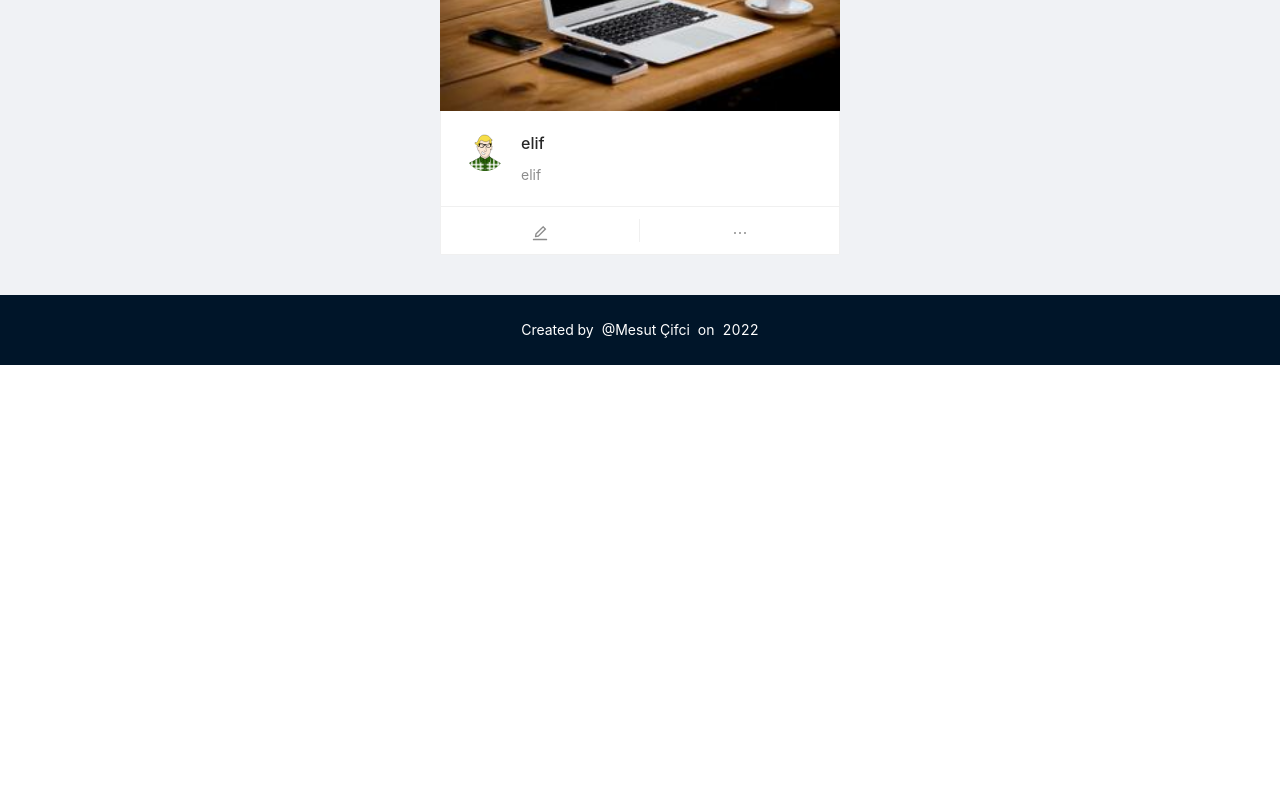
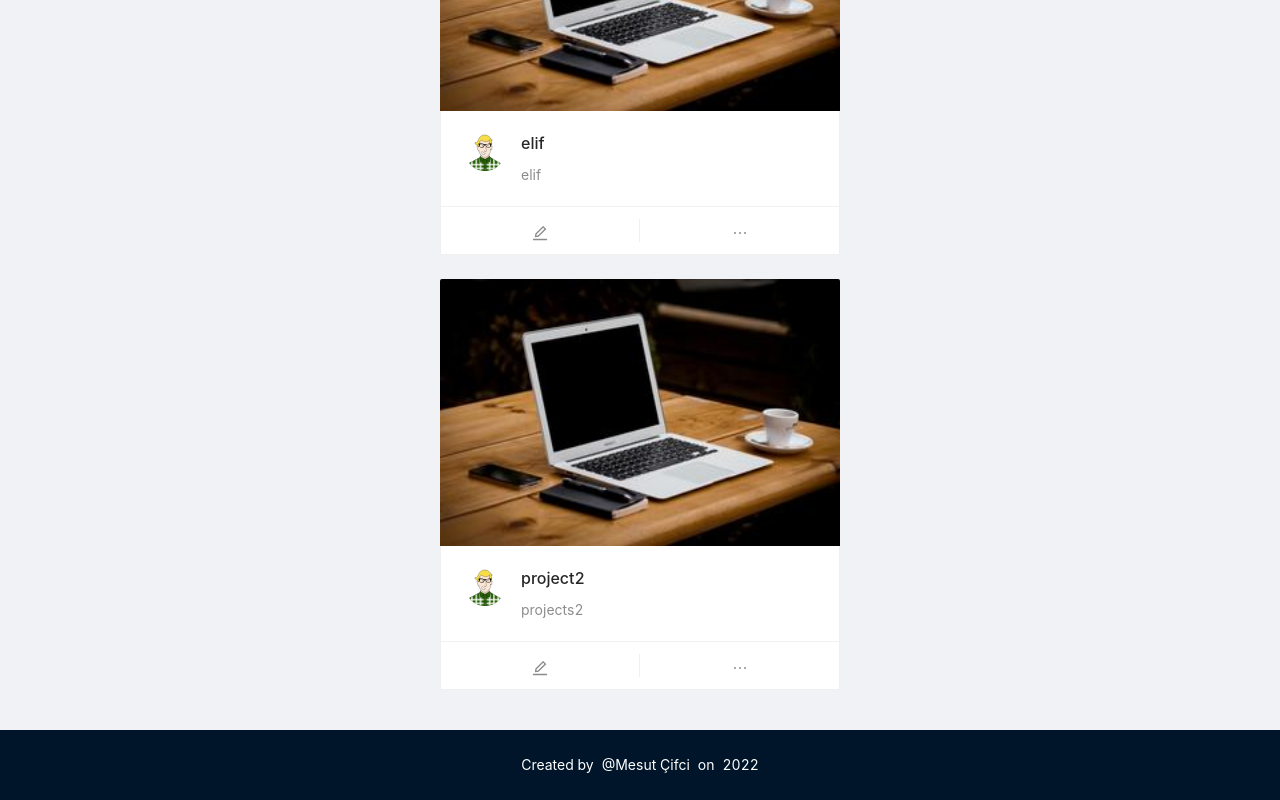
Before and after one commit to mesutcifci/React-Projects, a React (Create React App) app in the folder social-media-app/: page / in a window 1280 px wide. Shown: the part 1564-2364 px from the top of the page. Before the commit the page ends 1929 px from the top, so only its background shows below. Built offline with nearby package versions, Linux system fonts and the light colour scheme; data requests are answered from the project's data file.

Commit message:
getPostsByUsername query created

```diff
--- a/social-media-app/db.json
+++ b/social-media-app/db.json
@@ -61,6 +61,14 @@
       "createdAt": "2022-03-27T20:20:21.952Z",
       "updatedAt": "2022-03-27T20:20:21.952Z",
       "id": 4
+    },
+    {
+      "owner": "user3",
+      "title": "project2",
+      "body": "projects2",
+      "createdAt": "2022-03-28T09:44:47.234Z",
+      "updatedAt": "2022-03-28T09:44:47.234Z",
+      "id": 5
     }
   ]
 }
--- a/social-media-app/src/pages/Home/index.tsx
+++ b/social-media-app/src/pages/Home/index.tsx
@@ -1,11 +1,23 @@
+import { useEffect } from "react";
+
+import { useDispatch, useSelector } from "react-redux";
 import { useDeletePostMutation, useGetPostsQuery } from "../../services/api";
-import Layout, { Content } from "antd/lib/layout/layout";
+import { postsActions, RootState } from "../../store";
+
 import PostCardRenderer from "../../components/PostCardRenderer";
-import { Spin } from "antd";
+import { Spin, Layout } from "antd";
 
 const Home = () => {
-  const { data: posts, isLoading: loadingForPosts } = useGetPostsQuery();
+  const dispatch = useDispatch();
+  const { data: postsQueryResult, isLoading: loadingForPosts } = useGetPostsQuery();
   const [deletePost] = useDeletePostMutation();
+  const posts = useSelector<RootState, any>((state) => state.postsSlice.posts);
+
+  useEffect(() => {
+    if (!loadingForPosts) {
+      dispatch(postsActions.setPosts(postsQueryResult));
+    }
+  }, [postsQueryResult]);
 
   if (loadingForPosts) {
     return (
@@ -19,9 +31,9 @@ const Home = () => {
 
   return (
     <Layout className="py-10 flex items-center !shrink-0">
-      <Content className="grid gap-6">
-        <PostCardRenderer posts={posts || []} />
-      </Content>
+      <Layout.Content className="grid gap-6">
+        <PostCardRenderer posts={ posts || []} />
+      </Layout.Content>
     </Layout>
   );
 };
--- a/social-media-app/src/pages/Profile/index.tsx
+++ b/social-media-app/src/pages/Profile/index.tsx
@@ -1,12 +1,42 @@
-import { Layout, Row, Col, Spin, Image } from "antd";
+import { useEffect } from "react";
+import { useLocation } from "react-router-dom";
+
+import { useDispatch, useSelector } from "react-redux";
+import {
+  useGetUserQuery,
+  useGetPostsByUsernameQuery,
+} from "../../services/api";
+import { RootState, usersActions, postsActions } from "../../store";
+
 import PostCardRenderer from "../../components/PostCardRenderer";
-import { useGetPostsQuery } from "../../services/api";
+
+import { Layout, Spin } from "antd";
 import "./styles.css";
 
 const Profile = () => {
-  const { data: posts, isLoading: loadingForPosts } = useGetPostsQuery();
+  const username = useLocation()?.pathname?.split("/")[2] || "";
+  const dispatch = useDispatch();
 
-  if (loadingForPosts) {
+  const { data: userQueryResult, isLoading: loadingForUser } =
+    useGetUserQuery(username);
+  const { data: postsQueryResult, isLoading: loadingForPosts } =
+    useGetPostsByUsernameQuery(username);
+
+  const user = useSelector<RootState, any>((state) => state.usersSlice.user);
+  const posts = useSelector<RootState, any>((state) => state.postsSlice.posts);
+
+  useEffect(() => {
+    if (!loadingForUser) {
+      dispatch(usersActions.setUser(userQueryResult));
+    }
+
+    if (!loadingForPosts) {
+      dispatch(postsActions.setPosts(postsQueryResult));
+    }
+  }, [userQueryResult, postsQueryResult]);
+
+
+  if (loadingForUser || loadingForPosts) {
     return (
       <Spin size="large" className="!w-max !h-max !absolute top-2/4 left-2/4" />
     );
@@ -22,16 +52,16 @@ const Profile = () => {
         />
 
         <div className="ml-5">
-          <h2 className="m-0">Mesut Çifci</h2>
+          <h2 className="m-0">{user?.fullName}</h2>
           <address className="m-0">
-            <a href="mailto:webmaster@example.com">webmaster@example.com</a>
-            <p className="m-0">Ankara</p>
+            <a href="mailto:webmaster@example.com">{user.email}</a>
+            <p className="m-0">{user.city}</p>
           </address>
         </div>
       </div>
 
       <Layout.Content className="profile__card-wrapper">
-        <PostCardRenderer posts={posts || []} flex={true}/>
+        <PostCardRenderer posts={posts || []} flex={true} />
       </Layout.Content>
     </Layout>
   );
--- a/social-media-app/src/services/api.tsx
+++ b/social-media-app/src/services/api.tsx
@@ -16,6 +16,9 @@ export const usersApi = createApi({
     }),
     getPosts: builder.query<Post[], void>({
       query: () => "/posts",
+    }),
+    getPostsByUsername: builder.query<Post[], string>({
+      query: (username) => "/posts?owner=" + username,
     }),
     getPost: builder.query<Post, string>({
       query: (id) => `/posts/${id}`,
@@ -52,6 +55,7 @@ export const {
   useGetUserQuery,
   useGetPostsQuery,
   useGetPostQuery,
+  useGetPostsByUsernameQuery,
   useCreatePostMutation,
   useUpdatePostMutation,
   useDeletePostMutation,
--- a/social-media-app/src/store.tsx
+++ b/social-media-app/src/store.tsx
@@ -3,7 +3,8 @@ import { usersApi } from "./services/api";
 
 // Initial state
 const modalInitialState = { isVisible: false };
-const usersInitialState = { users: [] };
+const usersInitialState = { users: [], user: {} };
+const postsInitialState = { posts: [], post: {} };
 
 // Slice
 const modalSlice = createSlice({
@@ -26,19 +27,36 @@ const usersSlice = createSlice({
     setUsers(state, action) {
       state.users = action.payload;
     },
+    setUser(state, action) {
+      state.user = action.payload;
+    },
   },
+});
 
+const postsSlice = createSlice({
+  name: "posts",
+  initialState: postsInitialState,
+  reducers: {
+    setPosts(state, action) {
+      state.posts = action.payload;
+    },
+    setPost(state, action) {
+      state.post = action.payload;
+    },
+  },
 });
 
 // Action
 export const modalActions = modalSlice.actions;
 export const usersActions = usersSlice.actions;
+export const postsActions = postsSlice.actions;
 
 export const store = configureStore({
   reducer: {
     [usersApi.reducerPath]: usersApi.reducer,
     modal: modalSlice.reducer,
     usersSlice: usersSlice.reducer,
+    postsSlice: postsSlice.reducer,
   },
   middleware: (getDefaultMiddleware) =>
     getDefaultMiddleware().concat(usersApi.middleware),
```
Also changed, not shown: social-media-app/src/components/PostCardRenderer/index.tsx (+7 -3 lines).
